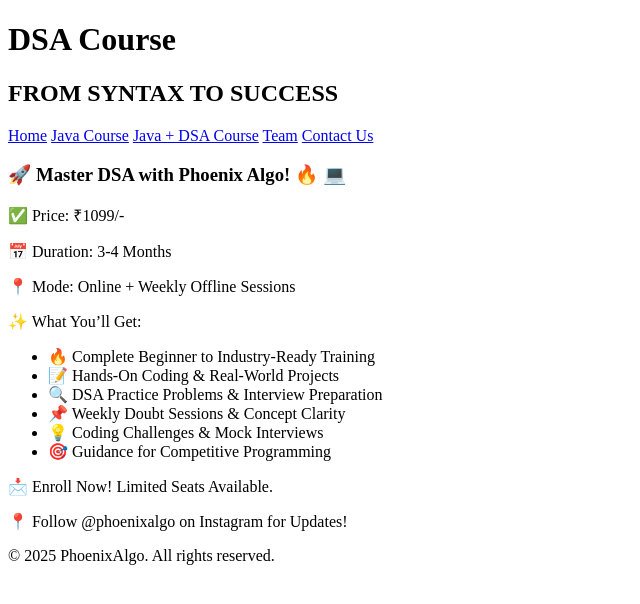
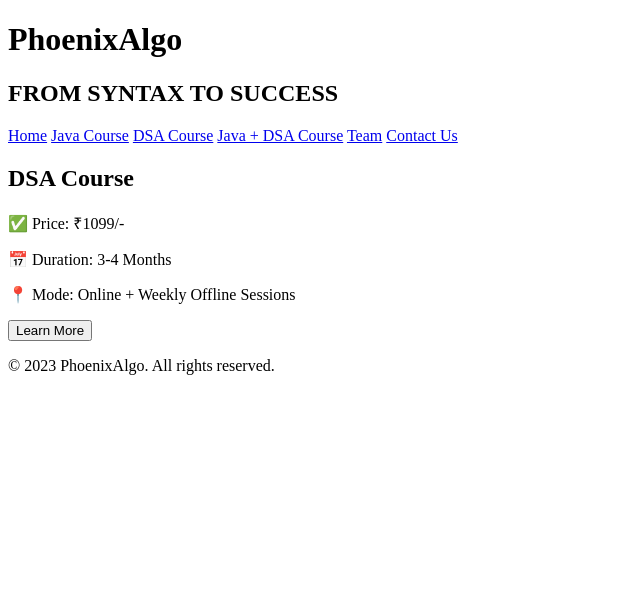
Before and after one commit to phoenixalgoo/Ritesh, a plain HTML site: page dsa.html in a window 1280 px wide. Shown: the whole page, without its empty margins (0-640 px from the left). Drawn offline with Linux system fonts and the light colour scheme.

Commit message:
Update dsa.html

```diff
--- a/dsa.html
+++ b/dsa.html
@@ -10,40 +10,33 @@
 
 <body>
     <header>
-        <h1>DSA Course</h1>
+        <h1>PhoenixAlgo</h1>
         <h2>FROM SYNTAX TO SUCCESS</h2>
     </header>
 
     <nav>
         <a href="index.html">Home</a>
         <a href="java.html">Java Course</a>
+        <a href="dsa.html">DSA Course</a>
         <a href="java_dsa.html">Java + DSA Course</a>
         <a href="#team">Team</a>
         <a href="#contact">Contact Us</a>
     </nav>
 
+    <div class="bg-image"></div>
+
     <section class="course-details">
-        <div class="course-card">
-            <h3>🚀 Master DSA with Phoenix Algo! 🔥 💻</h3>
+        <h2>DSA Course</h2>
+        <div class="course-info">
             <p>✅ Price: ₹1099/-</p>
             <p>📅 Duration: 3-4 Months</p>
             <p>📍 Mode: Online + Weekly Offline Sessions</p>
-            <p>✨ What You’ll Get:</p>
-            <ul>
-                <li>🔥 Complete Beginner to Industry-Ready Training</li>
-                <li>📝 Hands-On Coding & Real-World Projects</li>
-                <li>🔍 DSA Practice Problems & Interview Preparation</li>
-                <li>📌 Weekly Doubt Sessions & Concept Clarity</li>
-                <li>💡 Coding Challenges & Mock Interviews</li>
-                <li>🎯 Guidance for Competitive Programming</li>
-            </ul>
-            <p>📩 Enroll Now! Limited Seats Available.</p>
-            <p>📍 Follow @phoenixalgo on Instagram for Updates!</p>
+            <button class="learn-more" onclick="alert('Full details of the DSA Course...')">Learn More</button>
         </div>
     </section>
 
     <footer>
-        <p>&copy; 2025 PhoenixAlgo. All rights reserved.</p>
+        <p>&copy; 2023 PhoenixAlgo. All rights reserved.</p>
     </footer>
 </body>
 
```
